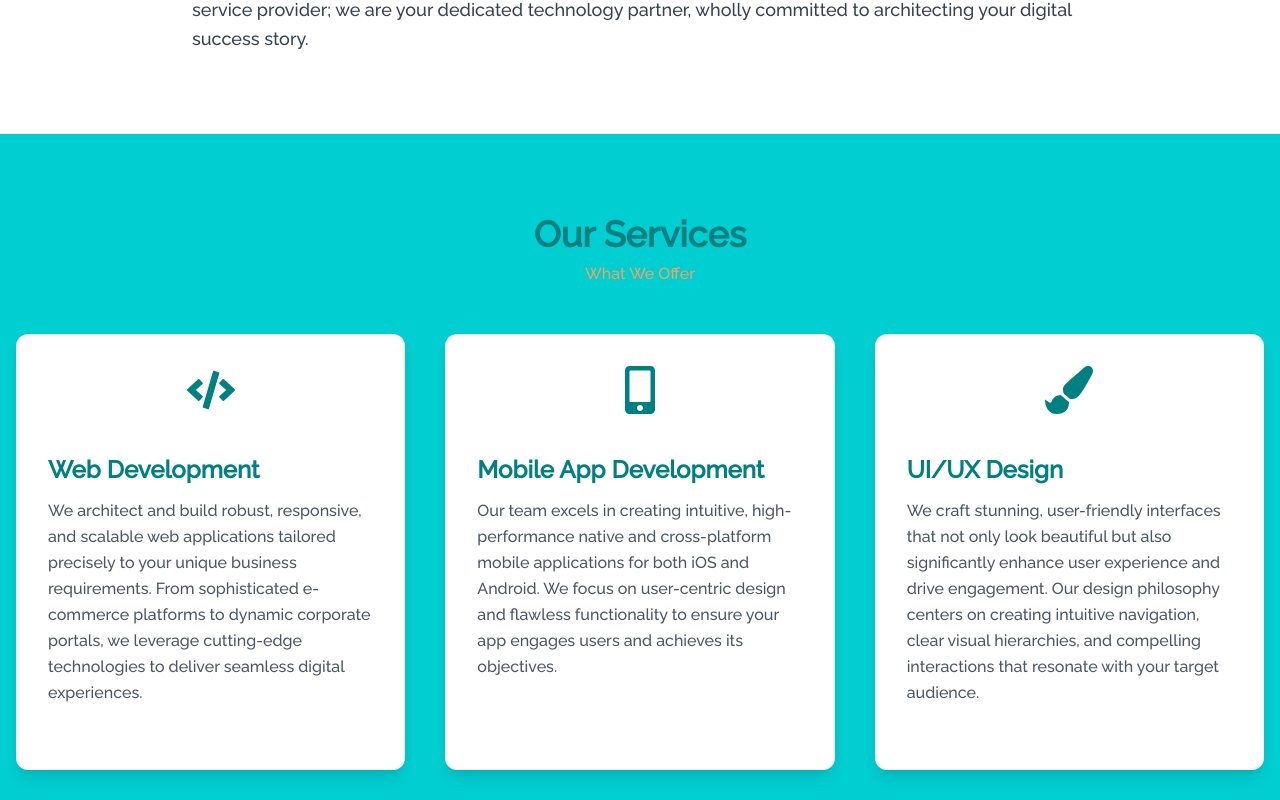
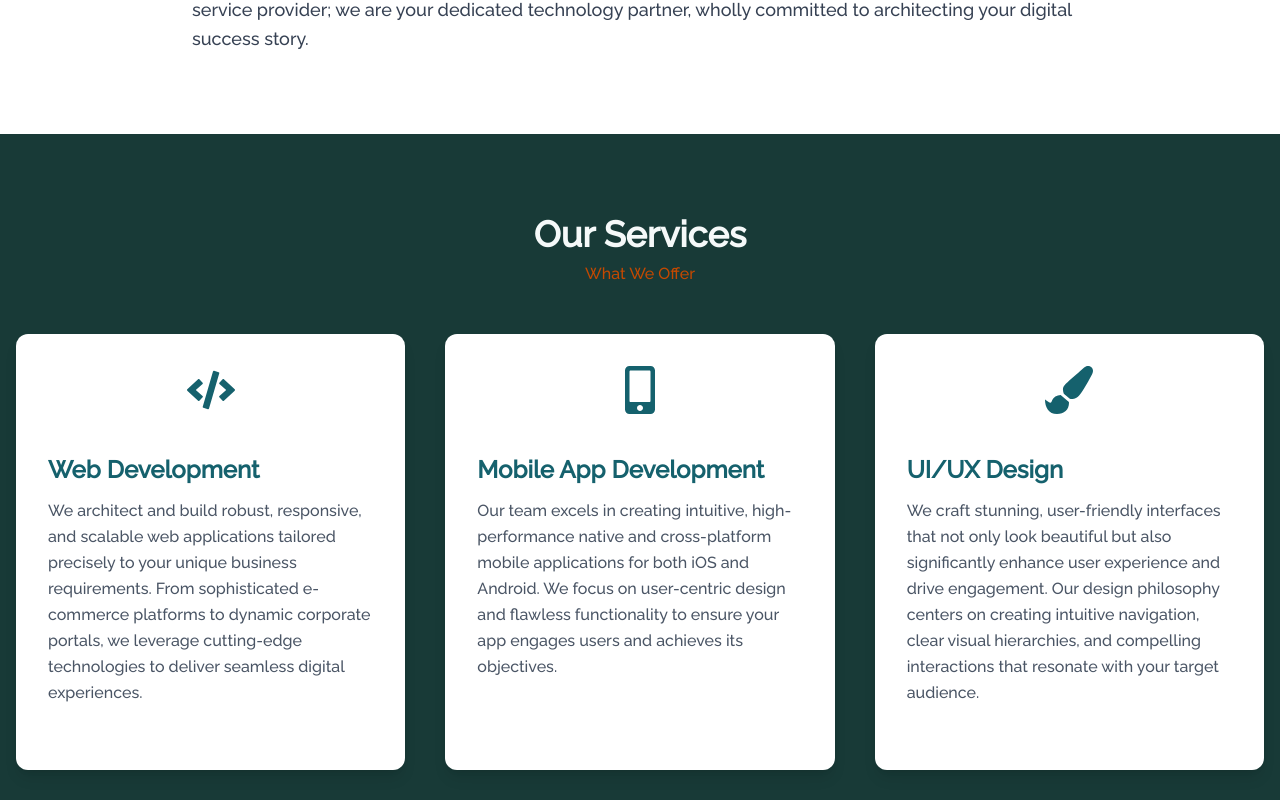
Before and after one commit to Innocent-Alive/abhika-tech-solutions, a React (Vite) app: page / in a window 1280 px wide. Shown: the part 1440-2240 px from the top of the page. Built offline with nearby package versions, Linux system fonts and the light colour scheme.

Commit message:
new colors applied

```diff
--- a/src/components/Contact.jsx
+++ b/src/components/Contact.jsx
@@ -1,5 +1,5 @@
-import React from 'react';
-import { FaEnvelope, FaPhoneAlt, FaMapMarkerAlt } from 'react-icons/fa';
+import React from "react";
+import { FaEnvelope, FaPhoneAlt, FaMapMarkerAlt } from "react-icons/fa";
 
 const Contact = () => {
   return (
@@ -11,19 +11,62 @@ const Contact = () => {
         </div>
         <div className="max-w-4xl mx-auto grid grid-cols-1 md:grid-cols-2 gap-10">
           <div className="bg-primary text-white p-8 rounded-xl shadow-xl">
-            <h3 className="text-2xl sm:text-3xl font-bold mb-6">Contact Information</h3>
-            <p className="flex items-start mb-4 text-sm sm:text-base md:text-lg"><FaMapMarkerAlt className="mr-3 text-white mt-1 flex-shrink-0" size={20} /> <span className="break-words">123 Tech Avenue, Silicon Valley, CA 94000</span></p>
-            <p className="flex items-start mb-4 text-sm sm:text-base md:text-lg"><FaEnvelope className="mr-3 text-white mt-1 flex-shrink-0" size={20} /> <span className="break-words">contact@abhikatechsolution.com</span></p>
-            <p className="flex items-start text-sm sm:text-base md:text-lg"><FaPhoneAlt className="mr-3 text-white mt-1 flex-shrink-0" size={20} /> <span className="break-words">+1 (234) 567-890</span></p>
+            <h3 className="text-2xl sm:text-3xl font-bold mb-6">
+              Contact Information
+            </h3>
+            <p className="flex items-start mb-4 text-sm sm:text-base md:text-lg">
+              <FaMapMarkerAlt
+                className="mr-3 text-white mt-1 flex-shrink-0"
+                size={20}
+              />{" "}
+              <span className="break-words">
+                123 Tech Avenue, Silicon Valley, CA 94000
+              </span>
+            </p>
+            <p className="flex items-start mb-4 text-sm sm:text-base md:text-lg">
+              <FaEnvelope
+                className="mr-3 text-white mt-1 flex-shrink-0"
+                size={20}
+              />{" "}
+              <span className="break-words">
+                contact@abhikatechsolution.com
+              </span>
+            </p>
+            <p className="flex items-start text-sm sm:text-base md:text-lg">
+              <FaPhoneAlt
+                className="mr-3 text-white mt-1 flex-shrink-0"
+                size={20}
+              />{" "}
+              <span className="break-words">+1 (234) 567-890</span>
+            </p>
           </div>
           <div className="bg-white p-8 rounded-xl shadow-xl">
-            <h3 className="text-3xl font-bold text-primary mb-8">Send Us a Message</h3>
+            <h3 className="text-3xl font-bold text-primary mb-8">
+              Send Us a Message
+            </h3>
             <form>
               <div className="space-y-6">
-                <input type="text" placeholder="Your Name" className="w-full p-4 rounded-lg bg-background border-2 border-secondary focus:outline-none focus:ring-2 focus:ring-primary focus:bg-white transition-all duration-300" />
-                <input type="email" placeholder="Your Email" className="w-full p-4 rounded-lg bg-background border-2 border-secondary focus:outline-none focus:ring-2 focus:ring-primary focus:bg-white transition-all duration-300" />
-                <textarea placeholder="Your Message" rows="5" className="w-full p-4 rounded-lg bg-background border-2 border-secondary focus:outline-none focus:ring-2 focus:ring-primary focus:bg-white transition-all duration-300"></textarea>
-                <button type="submit" className="w-full bg-secondary text-white font-bold py-4 rounded-lg hover:bg-opacity-90 hover:shadow-xl transform hover:scale-105 transition-all duration-300">Send Message</button>
+                <input
+                  type="text"
+                  placeholder="Your Name"
+                  className="w-full p-4 rounded-lg bg-white border-2 placeholder:text-primary border-secondary focus:outline-none focus:ring-2 focus:ring-primary focus:bg-background active:bg-background transition-all duration-300"
+                />
+                <input
+                  type="email"
+                  placeholder="Your Email"
+                  className="w-full p-4 rounded-lg bg-white border-2 placeholder:text-primary border-secondary focus:outline-none focus:ring-2 focus:ring-primary focus:bg-background active:bg-background transition-all duration-300"
+                />
+                <textarea
+                  placeholder="Your Message"
+                  rows="5"
+                  className="w-full p-4 rounded-lg bg-white placeholder:text-primary border-2 border-secondary focus:outline-none focus:ring-2 focus:ring-primary focus:bg-background active:bg-background transition-all duration-300"
+                ></textarea>
+                <button
+                  type="submit"
+                  className="w-full bg-secondary text-white font-bold py-4 rounded-lg hover:bg-opacity-90 hover:shadow-xl transform hover:scale-105 transition-all duration-300"
+                >
+                  Send Message
+                </button>
               </div>
             </form>
           </div>
--- a/src/components/Services.jsx
+++ b/src/components/Services.jsx
@@ -1,22 +1,25 @@
-import React from 'react';
-import { FaCode, FaMobileAlt, FaPaintBrush } from 'react-icons/fa';
+import React from "react";
+import { FaCode, FaMobileAlt, FaPaintBrush } from "react-icons/fa";
 
 const services = [
   {
     icon: <FaCode className="text-primary text-5xl mb-4" />,
-    title: 'Web Development',
-    description: 'We architect and build robust, responsive, and scalable web applications tailored precisely to your unique business requirements. From sophisticated e-commerce platforms to dynamic corporate portals, we leverage cutting-edge technologies to deliver seamless digital experiences.'
+    title: "Web Development",
+    description:
+      "We architect and build robust, responsive, and scalable web applications tailored precisely to your unique business requirements. From sophisticated e-commerce platforms to dynamic corporate portals, we leverage cutting-edge technologies to deliver seamless digital experiences.",
   },
   {
     icon: <FaMobileAlt className="text-primary text-5xl mb-4" />,
-    title: 'Mobile App Development',
-    description: 'Our team excels in creating intuitive, high-performance native and cross-platform mobile applications for both iOS and Android. We focus on user-centric design and flawless functionality to ensure your app engages users and achieves its objectives.'
+    title: "Mobile App Development",
+    description:
+      "Our team excels in creating intuitive, high-performance native and cross-platform mobile applications for both iOS and Android. We focus on user-centric design and flawless functionality to ensure your app engages users and achieves its objectives.",
   },
   {
     icon: <FaPaintBrush className="text-primary text-5xl mb-4" />,
-    title: 'UI/UX Design',
-    description: 'We craft stunning, user-friendly interfaces that not only look beautiful but also significantly enhance user experience and drive engagement. Our design philosophy centers on creating intuitive navigation, clear visual hierarchies, and compelling interactions that resonate with your target audience.'
-  }
+    title: "UI/UX Design",
+    description:
+      "We craft stunning, user-friendly interfaces that not only look beautiful but also significantly enhance user experience and drive engagement. Our design philosophy centers on creating intuitive navigation, clear visual hierarchies, and compelling interactions that resonate with your target audience.",
+  },
 ];
 
 const Services = () => {
@@ -24,15 +27,24 @@ const Services = () => {
     <section id="services" className="py-20 bg-tertiary">
       <div className="container mx-auto px-4">
         <div className="text-center mb-12">
-          <h2 className="text-4xl font-bold text-primary">Our Services</h2>
+          <h2 className="text-4xl font-bold text-background">Our Services</h2>
           <p className="text-secondary mt-2">What We Offer</p>
         </div>
         <div className="grid grid-cols-1 md:grid-cols-3 gap-10">
           {services.map((service, index) => (
-            <div key={index} className="bg-white p-8 rounded-xl shadow-lg hover:shadow-2xl transition-all duration-300 transform hover:-translate-y-2 group border-b-4 border-transparent hover:border-primary">
-              <div className="text-primary text-5xl mb-6 flex justify-center transform group-hover:scale-110 transition-transform duration-300">{service.icon}</div>
-              <h3 className="text-2xl font-bold text-primary mb-3">{service.title}</h3>
-              <p className="text-gray-600 leading-relaxed">{service.description}</p>
+            <div
+              key={index}
+              className="bg-white p-8 rounded-xl shadow-lg hover:shadow-2xl transition-all duration-300 transform hover:-translate-y-2 group border-b-4 border-transparent hover:border-primary"
+            >
+              <div className="text-primary text-5xl mb-6 flex justify-center transform group-hover:scale-110 transition-transform duration-300">
+                {service.icon}
+              </div>
+              <h3 className="text-2xl font-bold text-primary mb-3">
+                {service.title}
+              </h3>
+              <p className="text-gray-600 leading-relaxed">
+                {service.description}
+              </p>
               <div className="mt-6 h-1 w-1/4 bg-primary rounded-full transform scale-x-0 group-hover:scale-x-100 transition-transform duration-300 origin-left mx-auto"></div>
             </div>
           ))}
--- a/src/index.css
+++ b/src/index.css
@@ -6,9 +6,9 @@
 }
 
 @theme {
-  --color-primary: #008080;
-  --color-secondary: #F4A261;
-  --color-tertiary: #00ced1;
+  --color-primary: #15616d;
+  --color-secondary: #c44900;
+  --color-tertiary: #183a37;
   --color-background: #F5F9F9;
   --color-text: #212529;
   --font-header: "Raleway", sans-serif;
```
